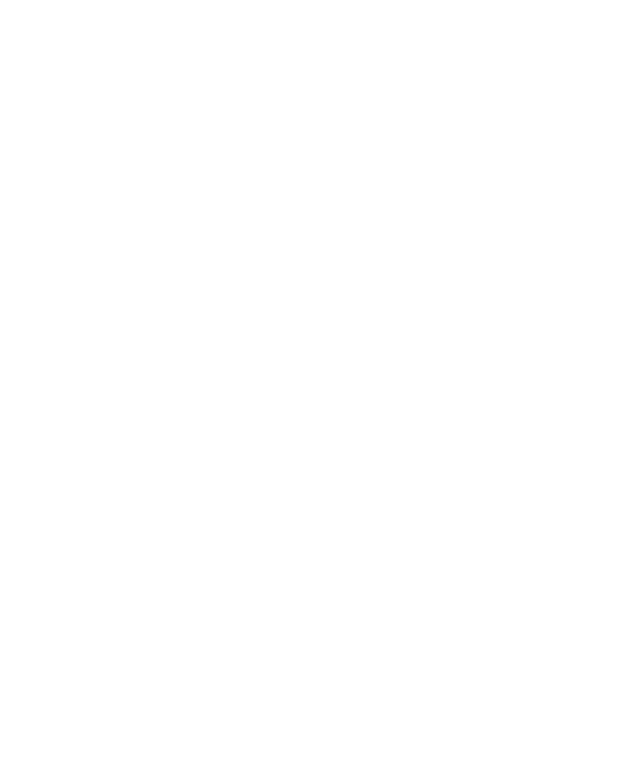
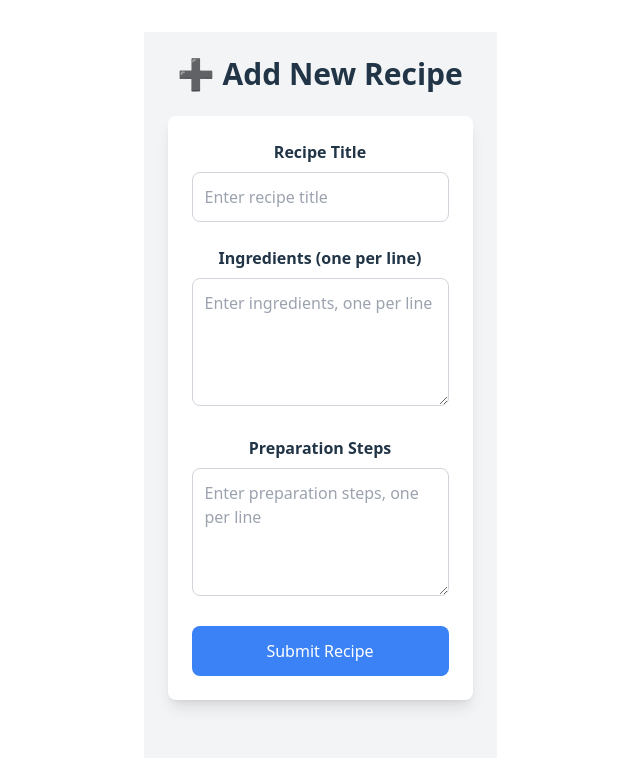
Before and after one commit to Francis-xavi/alx-fe-reactjs, a React (Vite) app in the folder recipe-sharing-platform/: page /add in a window 1280 px wide. Before the commit this address had no page. Shown: the top 758 px of the page, without its empty margins (320-960 px from the left). Built offline with nearby package versions, Linux system fonts and the light colour scheme.

Commit message:
3rd task

```diff
--- a/recipe-sharing-platform/src/App.jsx
+++ b/recipe-sharing-platform/src/App.jsx
@@ -4,6 +4,7 @@
 import HomePage from "./components/HomePage";
 import { BrowserRouter as Router, Route, Routes } from "react-router-dom";
 import RecipeDetail from "./components/RecipeDetail";
+import AddRecipeForm from "./components/AddRecipeForm";
 import './App.css'
 import './index.css';
 
@@ -16,6 +17,7 @@
         <Routes>
           <Route path="/" element={<HomePage />} />
           <Route path="/recipe/:id" element={<RecipeDetail />} />
+          <Route path="/add" element={<AddRecipeForm />} />
         </Routes>
       </div>
     </Router>
--- /dev/null
+++ b/recipe-sharing-platform/src/components/AddRecipeForm.jsx
@@ -0,0 +1,119 @@
+import React, { useState } from "react";
+
+const AddRecipeForm = () => {
+  const [title, setTitle] = useState("");
+  const [ingredients, setIngredients] = useState("");
+  const [instructions, setInstructions] = useState("");
+  const [errors, setErrors] = useState({});
+
+  const validateForm = () => {
+    const newErrors = {};
+
+    if (!title.trim()) newErrors.title = "Title is required.";
+    if (!ingredients.trim()) {
+      newErrors.ingredients = "Ingredients are required.";
+    } else {
+      const items = ingredients.split("\n").filter((item) => item.trim() !== "");
+      if (items.length < 2) {
+        newErrors.ingredients = "Please provide at least 2 ingredients.";
+      }
+    }
+    if (!instructions.trim()) newErrors.instructions = "Instructions are required.";
+
+    setErrors(newErrors);
+
+    return Object.keys(newErrors).length === 0;
+  };
+
+  const handleSubmit = (e) => {
+    e.preventDefault();
+
+    if (validateForm()) {
+      const newRecipe = {
+        id: Date.now(),
+        title,
+        ingredients: ingredients.split("\n"),
+        instructions: instructions.split("\n"),
+      };
+
+      console.log("Recipe Submitted:", newRecipe);
+      alert("Recipe submitted successfully!");
+
+      // Reset form
+      setTitle("");
+      setIngredients("");
+      setInstructions("");
+      setErrors({});
+    }
+  };
+
+  return (
+    <div className="p-6 max-w-2xl mx-auto">
+      <h1 className="text-3xl font-bold mb-6 text-center">➕ Add New Recipe</h1>
+
+      <form
+        onSubmit={handleSubmit}
+        className="bg-white shadow-lg rounded-lg p-6 space-y-6"
+      >
+        {/* Title */}
+        <div>
+          <label className="block font-semibold mb-2">Recipe Title</label>
+          <input
+            type="text"
+            value={title}
+            onChange={(e) => setTitle(e.target.value)}
+            className={`w-full border rounded-lg p-3 focus:outline-none focus:ring-2 focus:ring-blue-400 ${
+              errors.title ? "border-red-500" : "border-gray-300"
+            }`}
+            placeholder="Enter recipe title"
+          />
+          {errors.title && (
+            <p className="text-red-500 text-sm mt-1">{errors.title}</p>
+          )}
+        </div>
+
+        {/* Ingredients */}
+        <div>
+          <label className="block font-semibold mb-2">Ingredients (one per line)</label>
+          <textarea
+            value={ingredients}
+            onChange={(e) => setIngredients(e.target.value)}
+            className={`w-full border rounded-lg p-3 h-32 focus:outline-none focus:ring-2 focus:ring-blue-400 ${
+              errors.ingredients ? "border-red-500" : "border-gray-300"
+            }`}
+            placeholder="Enter ingredients, one per line"
+          />
+          {errors.ingredients && (
+            <p className="text-red-500 text-sm mt-1">{errors.ingredients}</p>
+          )}
+        </div>
+
+        {/* Instructions */}
+        <div>
+          <label className="block font-semibold mb-2">Preparation Steps</label>
+          <textarea
+            value={instructions}
+            onChange={(e) => setInstructions(e.target.value)}
+            className={`w-full border rounded-lg p-3 h-32 focus:outline-none focus:ring-2 focus:ring-blue-400 ${
+              errors.instructions ? "border-red-500" : "border-gray-300"
+            }`}
+            placeholder="Enter preparation steps, one per line"
+          />
+          {errors.instructions && (
+            <p className="text-red-500 text-sm mt-1">{errors.instructions}</p>
+          )}
+        </div>
+
+        {/* Submit Button */}
+        <button
+          type="submit"
+          className="w-full bg-blue-500 text-white py-3 rounded-lg hover:bg-blue-600 transition"
+        >
+          Submit Recipe
+        </button>
+      </form>
+    </div>
+  );
+};
+
+export default AddRecipeForm;
```
